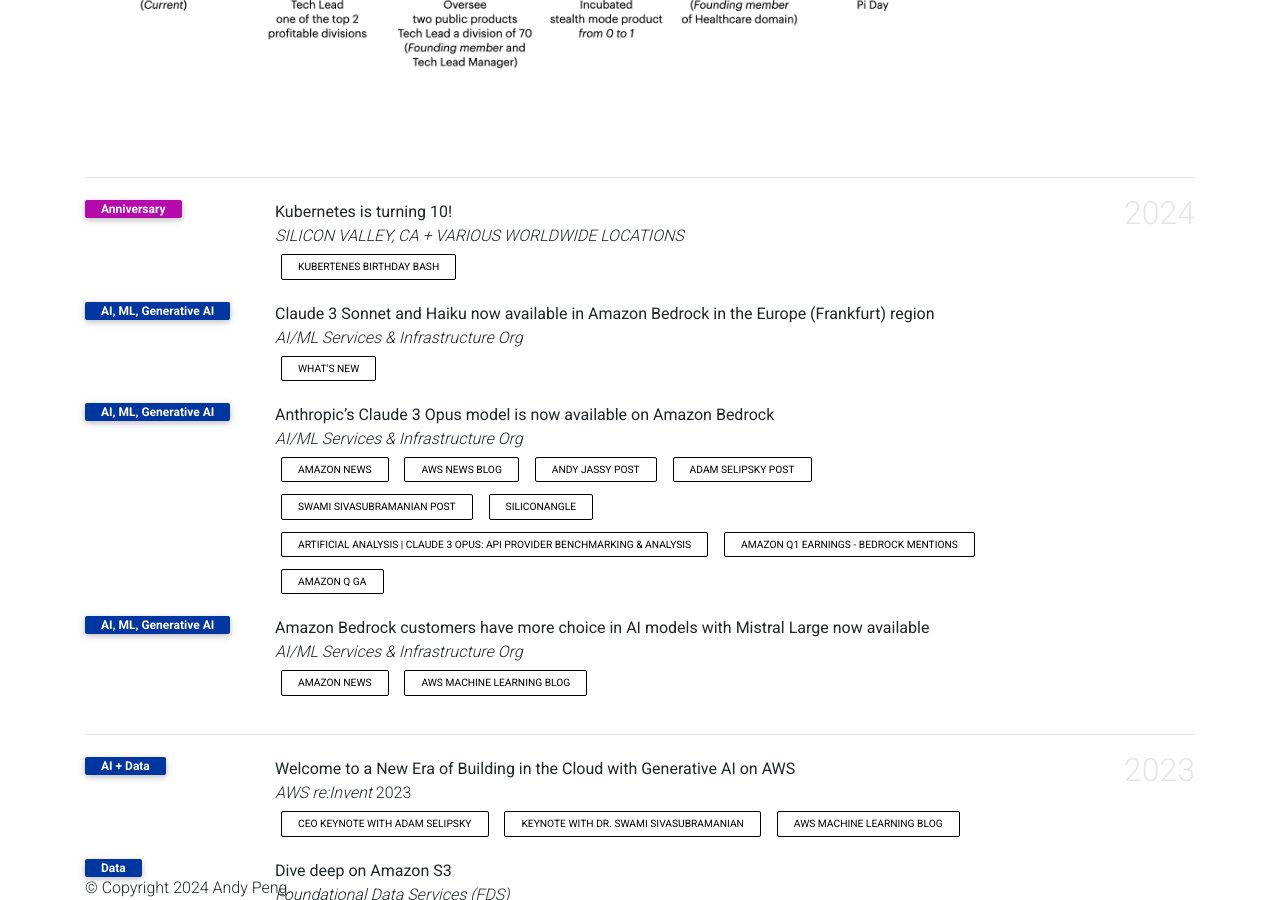
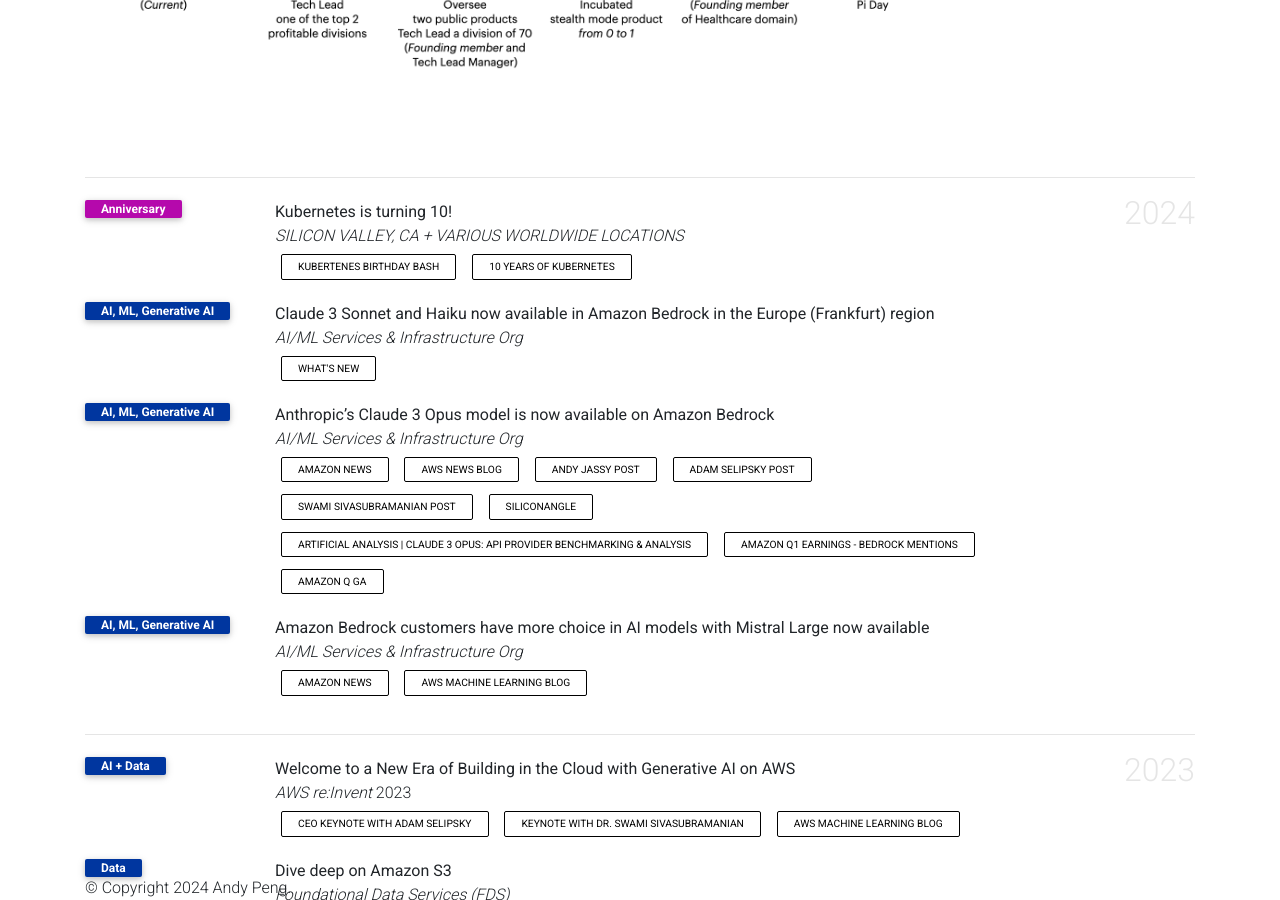
Before and after one commit to gfw001/gfw001.github.io, a Jekyll site: the page products.html, which Jekyll copies as it is, in a window 1280 px wide and 900 px high, scrolled down 547 px. Built offline with Jekyll 4.4.1, drawn with Linux system fonts in a browser that asks for light colours; comment, search, counter and statistics services are not loaded; a style sheet for code colours, icons or effects is not loaded.

Commit message:
Update products.html

```diff
--- a/products.html
+++ b/products.html
@@ -219,6 +219,7 @@
                   <div class="periodical"> <em>SILICON VALLEY, CA + VARIOUS WORLDWIDE LOCATIONS</em> </div>
                   <div class="links">
                      <a href="https://events.linuxfoundation.org/kuber10es-birthday-bash/" class="btn btn-sm z-depth-0" role="button" rel="noopener noreferrer" target="_blank">KuberTENes Birthday Bash</a>
+                     <a href="https://kubernetes.io/blog/2024/06/06/10-years-of-kubernetes/" class="btn btn-sm z-depth-0" role="button" rel="noopener noreferrer" target="_blank">10 Years of Kubernetes</a>
                   </div>
                   <div class="badges">
                      <span class="altmetric-embed" data-hide-no-mentions="true" data-hide-less-than="15" data-badge-type="2" data-badge-popover="right"></span> <span class="__dimensions_badge_embed__" data-pmid="" data-hide-zero-citations="true" data-style="small_rectangle" data-legend="hover-right" style="margin-bottom: 3px;"></span>
```
